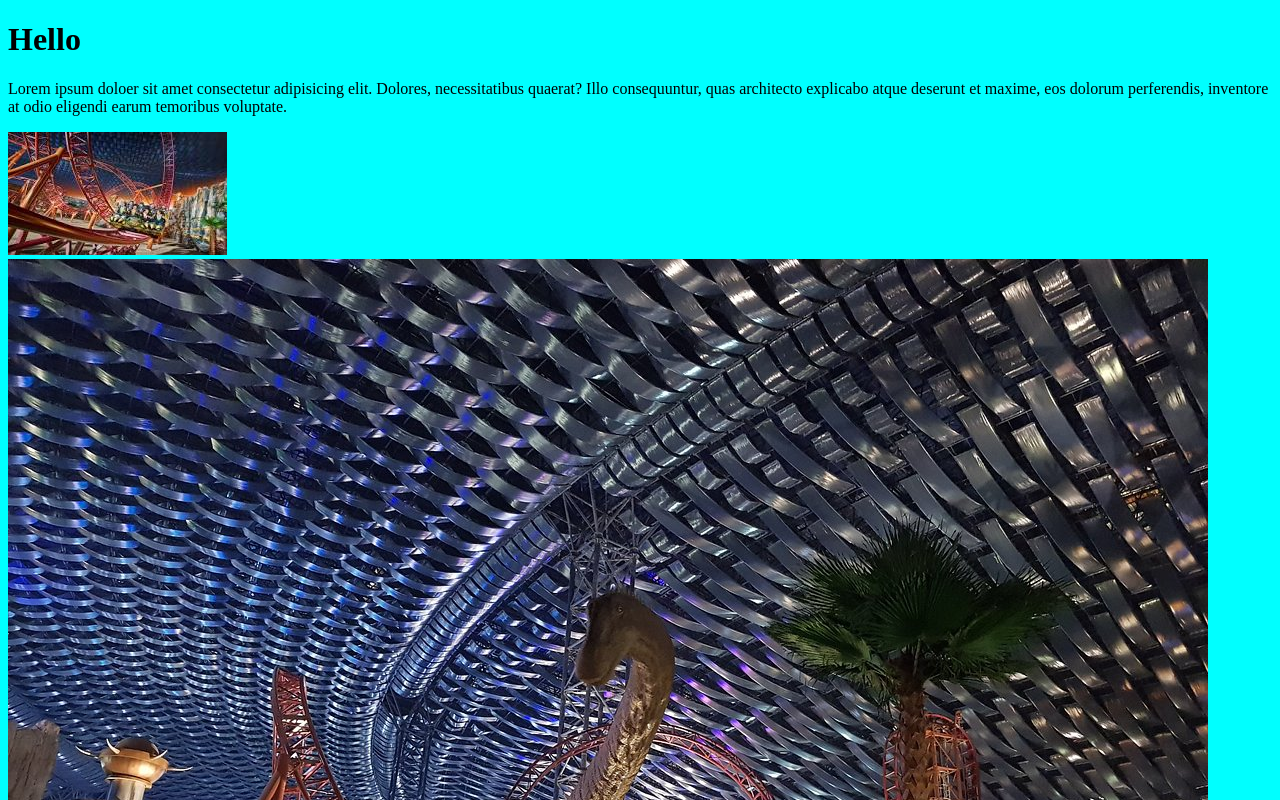
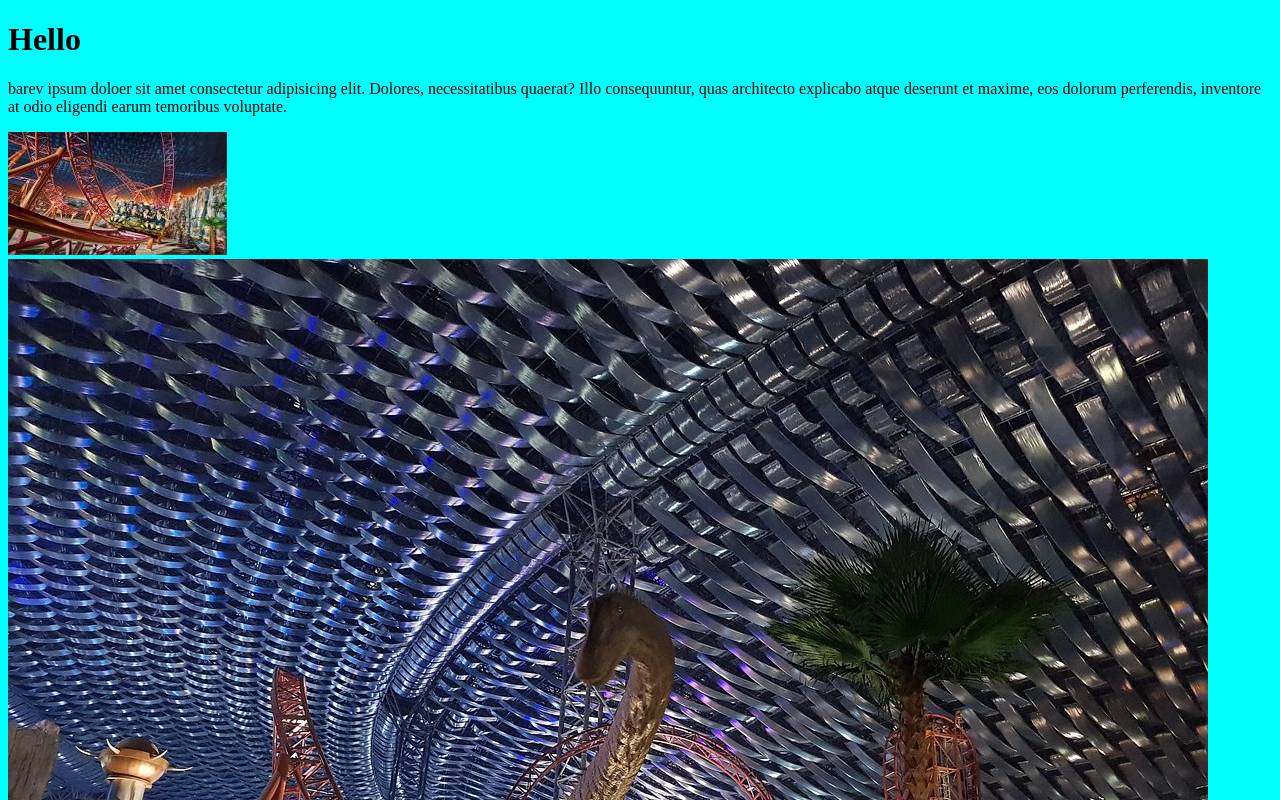
Before and after one commit to Paqo1991/gitdas, a plain HTML site: page index.html in a window 1280 px wide. Shown: the top 800 px of the page. Drawn offline with Linux system fonts and the light colour scheme.

Commit message:
Update index.html
arqeci barev

```diff
--- a/index.html
+++ b/index.html
@@ -11,7 +11,7 @@
 <body>
 
     <h1>Hello</h1>
-    <p>Lorem ipsum doloer sit amet consectetur adipisicing elit. Dolores, necessitatibus quaerat? Illo consequuntur, quas
+    <p>barev ipsum doloer sit amet consectetur adipisicing elit. Dolores, necessitatibus quaerat? Illo consequuntur, quas
         architecto explicabo atque deserunt et maxime, eos dolorum perferendis, inventore at odio eligendi earum
         temoribus voluptate.</p>
         <img src="./images.jpeg" alt="">
```
